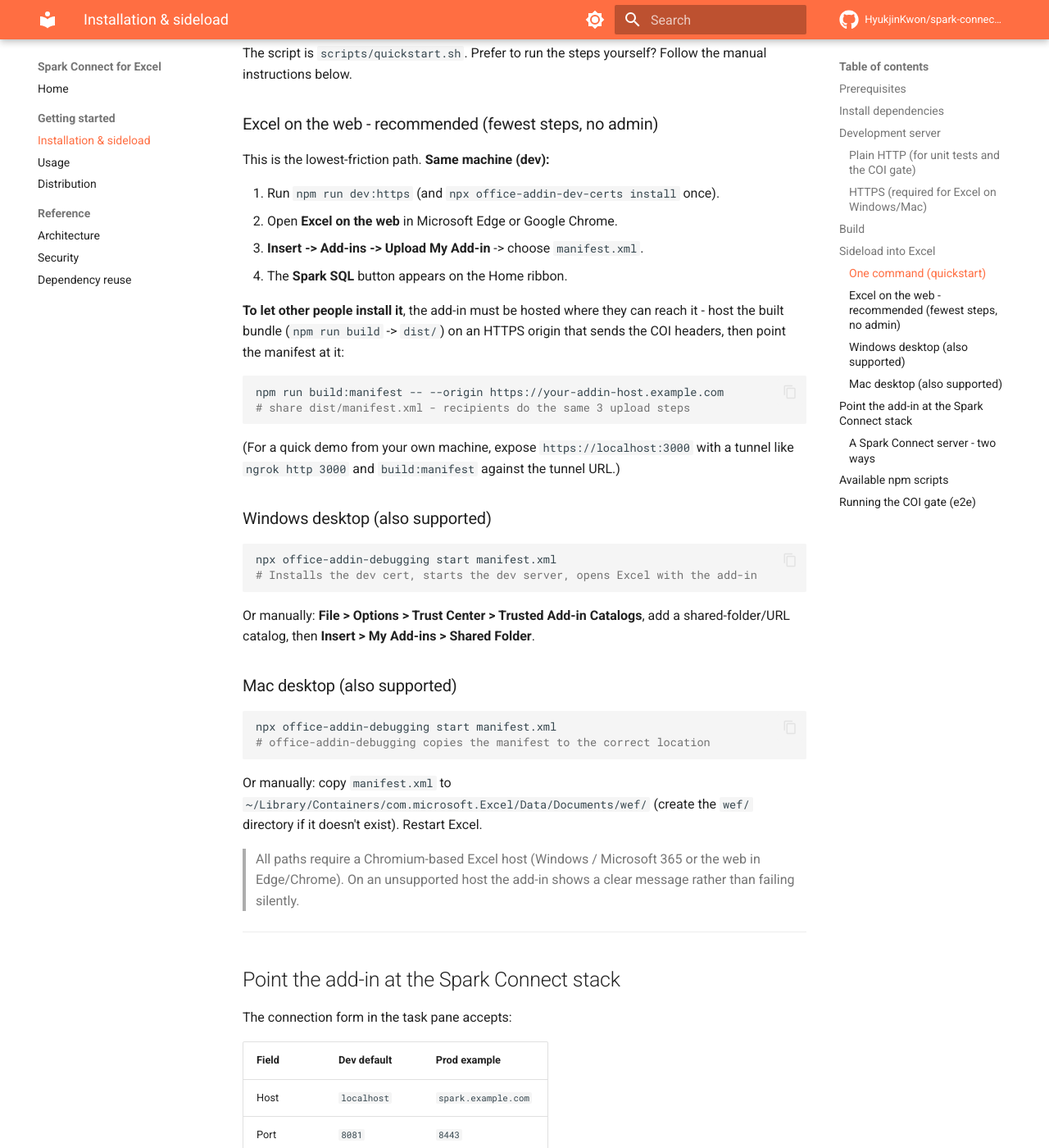
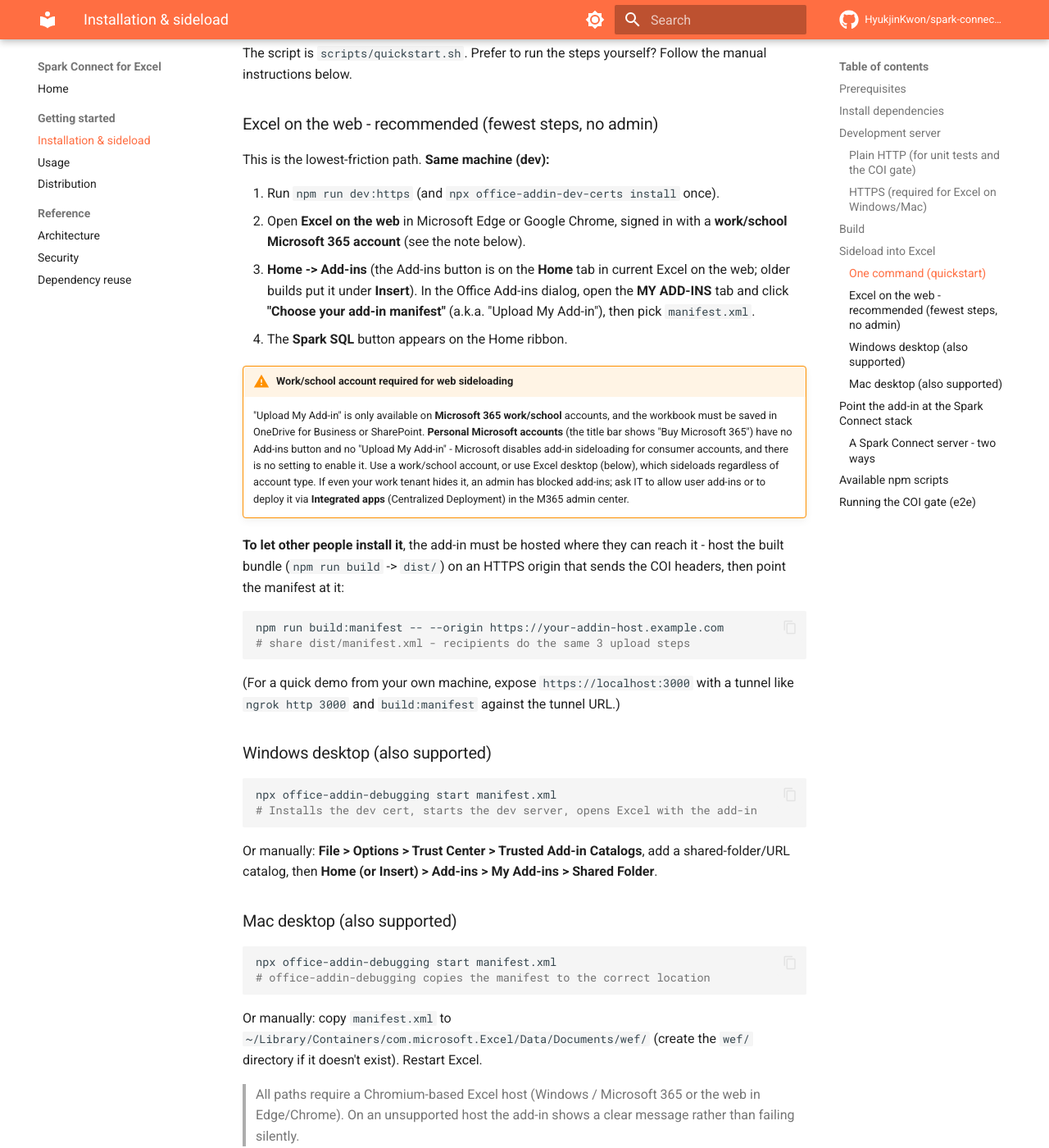
Before and after one commit to HyukjinKwon/spark-connect-excel, an MkDocs documentation site: the page built from docs/installation.md, in a window 1280 px wide and 1400 px high, scrolled down 2259 px. Shown: the whole window at 82% size. Built offline with MkDocs 1.6.1 and Material for MkDocs 9.7.7, drawn with Linux system fonts in a browser that asks for light colours; comment, search, counter and statistics services are not loaded.

Commit message:
docs: correct Excel-on-web sideload path (Home > Add-ins > MY ADD-INS)
The Add-ins button is on the Home tab in current Excel on the web (older
builds: Insert), and sideloading is Home > Add-ins > MY ADD-INS > 'Choose
your add-in manifest'. Also note web sideloading needs a work/school M365
account (personal accounts have no Add-ins button at all).

Co-authored-by: Isaac

````diff
--- a/docs/installation.md
+++ b/docs/installation.md
@@ -107,9 +107,24 @@
 This is the lowest-friction path. **Same machine (dev):**
 
 1. Run `npm run dev:https` (and `npx office-addin-dev-certs install` once).
-2. Open **Excel on the web** in Microsoft Edge or Google Chrome.
-3. **Insert -> Add-ins -> Upload My Add-in** -> choose `manifest.xml`.
+2. Open **Excel on the web** in Microsoft Edge or Google Chrome, signed in with a
+   **work/school Microsoft 365 account** (see the note below).
+3. **Home -> Add-ins** (the Add-ins button is on the **Home** tab in current
+   Excel on the web; older builds put it under **Insert**). In the Office Add-ins
+   dialog, open the **MY ADD-INS** tab and click **"Choose your add-in
+   manifest"** (a.k.a. "Upload My Add-in"), then pick `manifest.xml`.
 4. The **Spark SQL** button appears on the Home ribbon.
+
+!!! warning "Work/school account required for web sideloading"
+    "Upload My Add-in" is only available on **Microsoft 365 work/school**
+    accounts, and the workbook must be saved in OneDrive for Business or
+    SharePoint. **Personal Microsoft accounts** (the title bar shows "Buy
+    Microsoft 365") have no Add-ins button and no "Upload My Add-in" - Microsoft
+    disables add-in sideloading for consumer accounts, and there is no setting to
+    enable it. Use a work/school account, or use Excel desktop (below), which
+    sideloads regardless of account type. If even your work tenant hides it, an
+    admin has blocked add-ins; ask IT to allow user add-ins or to deploy it via
+    **Integrated apps** (Centralized Deployment) in the M365 admin center.
 
 **To let other people install it**, the add-in must be hosted where they can
 reach it - host the built bundle (`npm run build` -> `dist/`) on an HTTPS origin
@@ -131,7 +146,8 @@
 ```
 
 Or manually: **File > Options > Trust Center > Trusted Add-in Catalogs**, add a
-shared-folder/URL catalog, then **Insert > My Add-ins > Shared Folder**.
+shared-folder/URL catalog, then **Home (or Insert) > Add-ins > My Add-ins >
+Shared Folder**.
 
 ### Mac desktop (also supported)
 
````
Also changed, not shown: README.md (+10 -2 lines), docs/distribution.md (+2 -1 lines).
